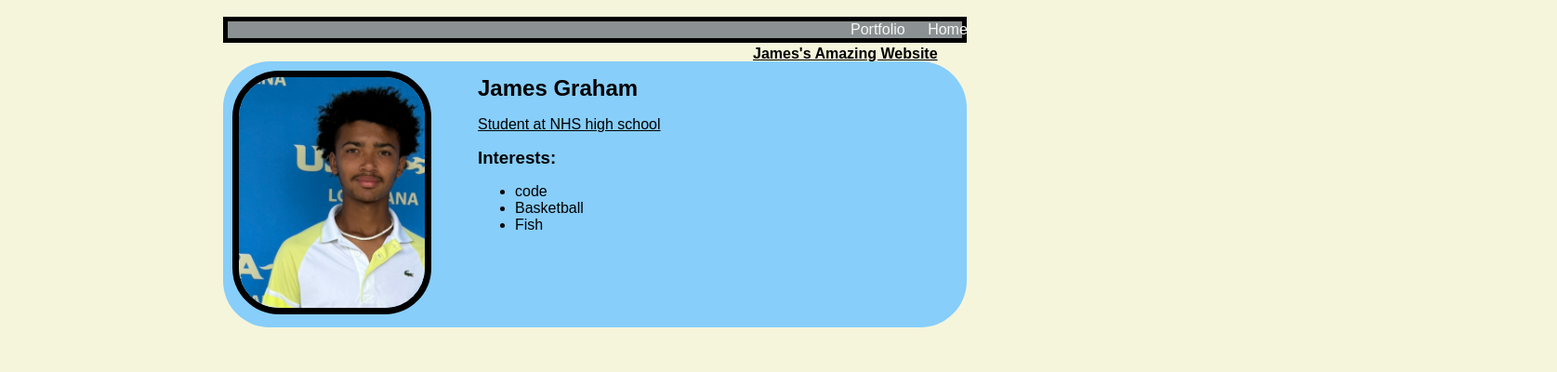
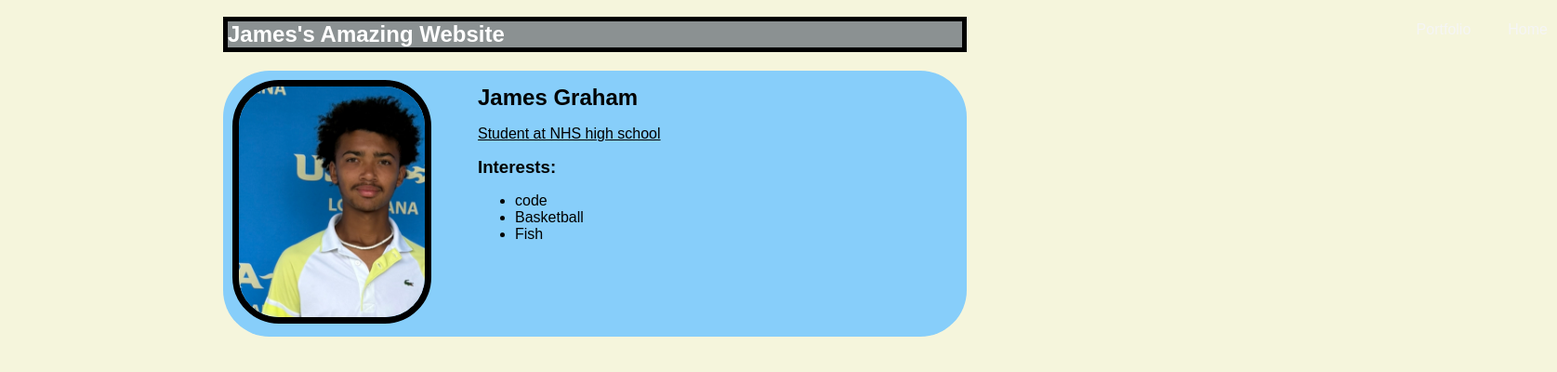
Before and after one commit to jamesProg100/jamesProg100.github.io, a plain HTML site: page index.html in a window 1280 px wide. Shown: the whole page at 93% size, 1675 px wide, since content can reach past the window. Drawn offline with Linux system fonts and the light colour scheme.

Commit message:
checked over html and css

```diff
--- a/index.html
+++ b/index.html
@@ -8,12 +8,17 @@
   <body>
     <div id="all-contents">
       <nav>
-        <p>James's Amazing Website</p>
+        <h1>James's Amazing Website</h1>
 
         <ul id="nav-ul">
           <li class="nav-li">
             <a href="portfolio.html">Portfolio</a>
-             <a href="index.html">Home</a>
+
+          </li>
+
+            <li class="nav-li">
+            <a href="index.html">Home</a>
+
           </li>
         </ul>
       </nav>
--- a/style.css
+++ b/style.css
@@ -22,7 +22,7 @@ nav {
 #all-contents > nav > p {
     text-decoration: underline;
     position: absolute;
-    left: 800px;
+    left: 400px;
     padding: 10px;
     font-weight: bold;
 
```
